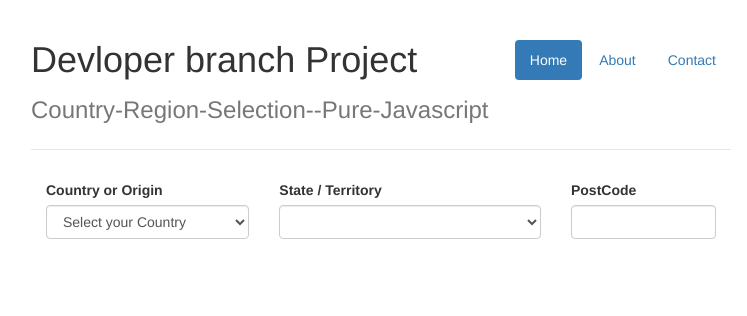
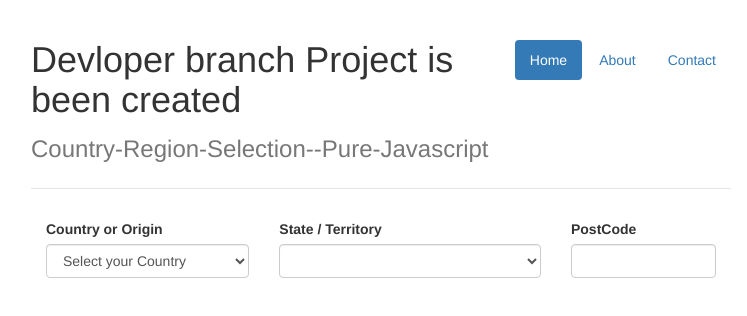
Before and after one commit to ankurdesainew/Country-Region-Selection--Pure-Javascript, a website: page app/index.html in a window 1280 px wide. Shown: the whole page, without its empty margins (259-1006 px from the left). Drawn offline with nearby package versions, Linux system fonts and the light colour scheme; files that its build step writes are made by us from their sources.

Commit message:
now really added with dev branch

```diff
--- a/app/index.html
+++ b/app/index.html
@@ -34,7 +34,7 @@
           <li><a href="#">About</a></li>
           <li><a href="#">Contact</a></li>
         </ul>
-        <h1>Devloper branch Project</h1>
+        <h1>Devloper branch Project is been created</h1>
         <h3 class="text-muted">Country-Region-Selection--Pure-Javascript</h3>
       </div>
 
```
